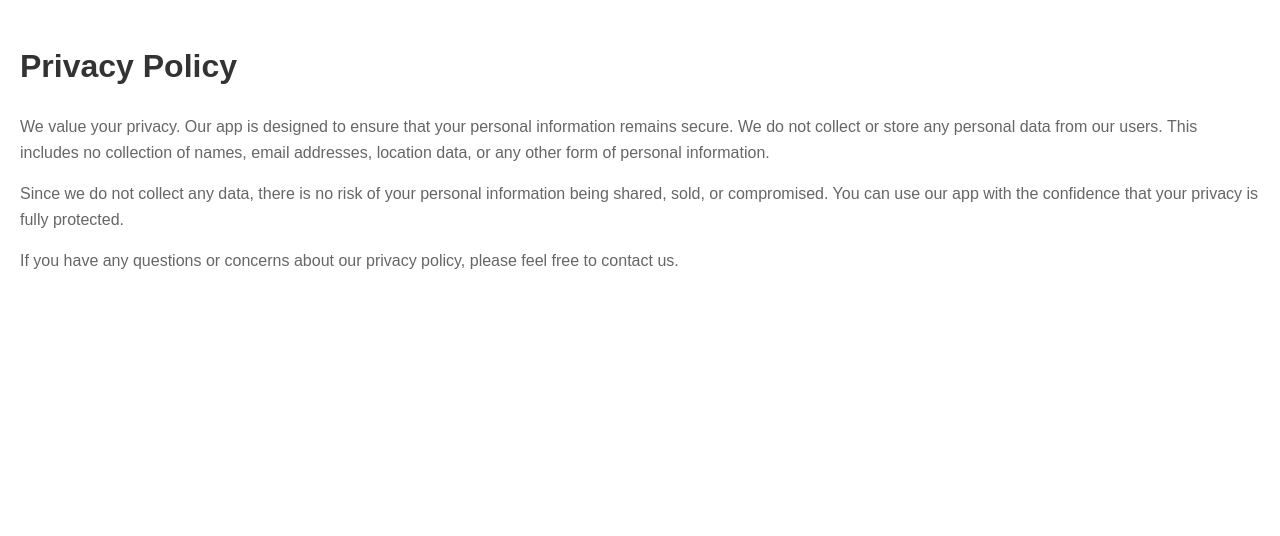
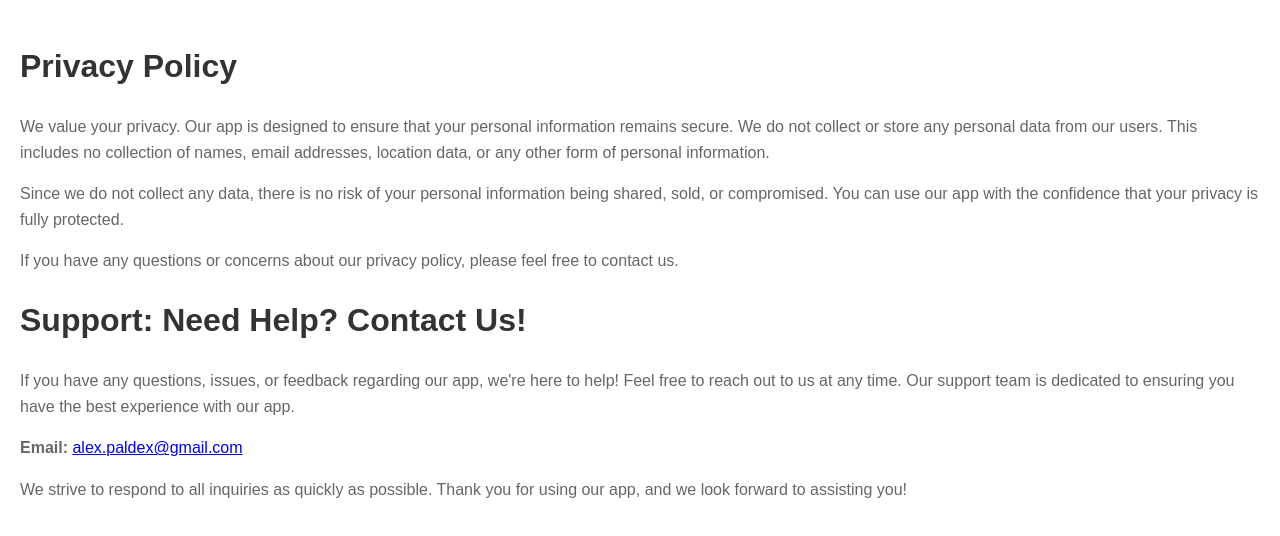
Before and after one commit to bergvall95/PaldexPrivacyPolicy, a plain HTML site: page index.html in a window 1280 px wide. Drawn offline with Linux system fonts and the light colour scheme.

Commit message:
Update index.html

```diff
--- a/index.html
+++ b/index.html
@@ -34,5 +34,21 @@
       If you have any questions or concerns about our privacy policy, please
       feel free to contact us.
     </p>
+        <div class="container">
+      <h1>Support: Need Help? Contact Us!</h1>
+      <p>
+        If you have any questions, issues, or feedback regarding our app, we're
+        here to help! Feel free to reach out to us at any time. Our support team
+        is dedicated to ensuring you have the best experience with our app.
+      </p>
+      <p>
+        <strong>Email:</strong>
+        <a href="mailto:alex.paldex@gmail.com">alex.paldex@gmail.com</a>
+      </p>
+      <p>
+        We strive to respond to all inquiries as quickly as possible. Thank you
+        for using our app, and we look forward to assisting you!
+      </p>
+    </div>
   </body>
 </html>
```
